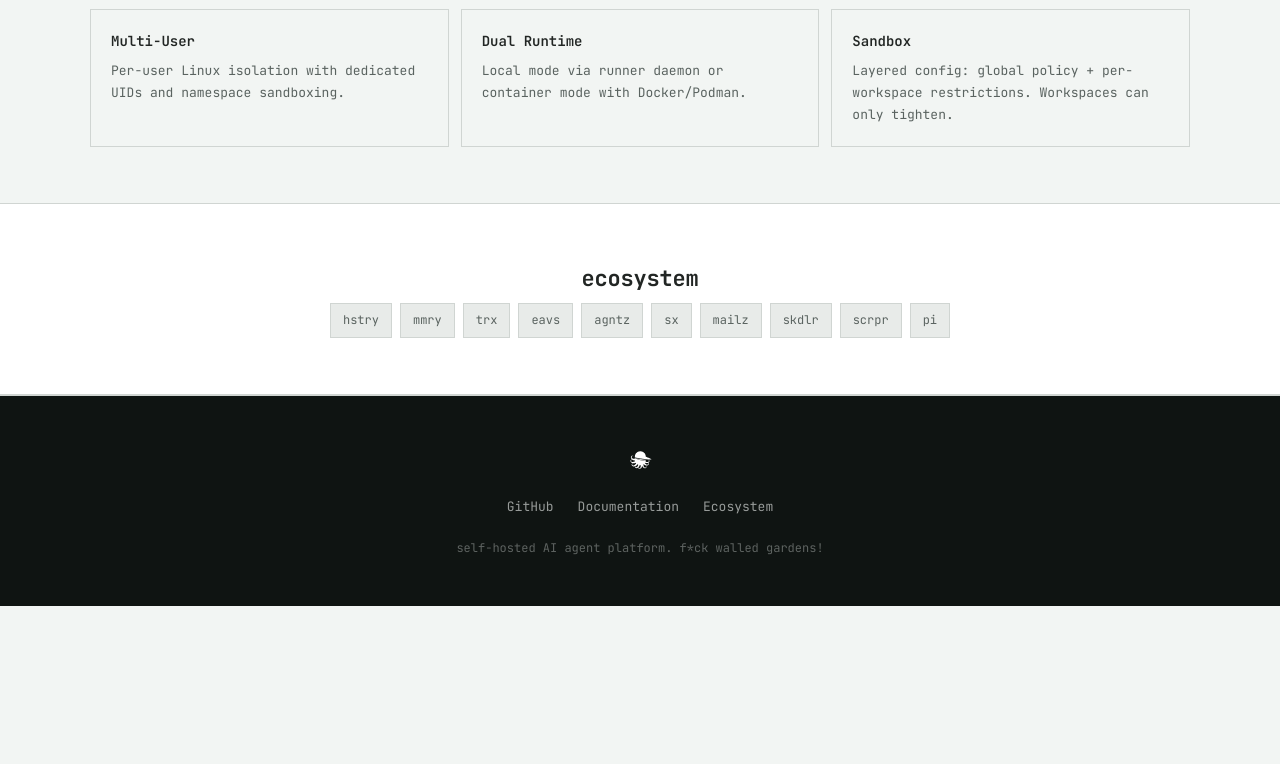
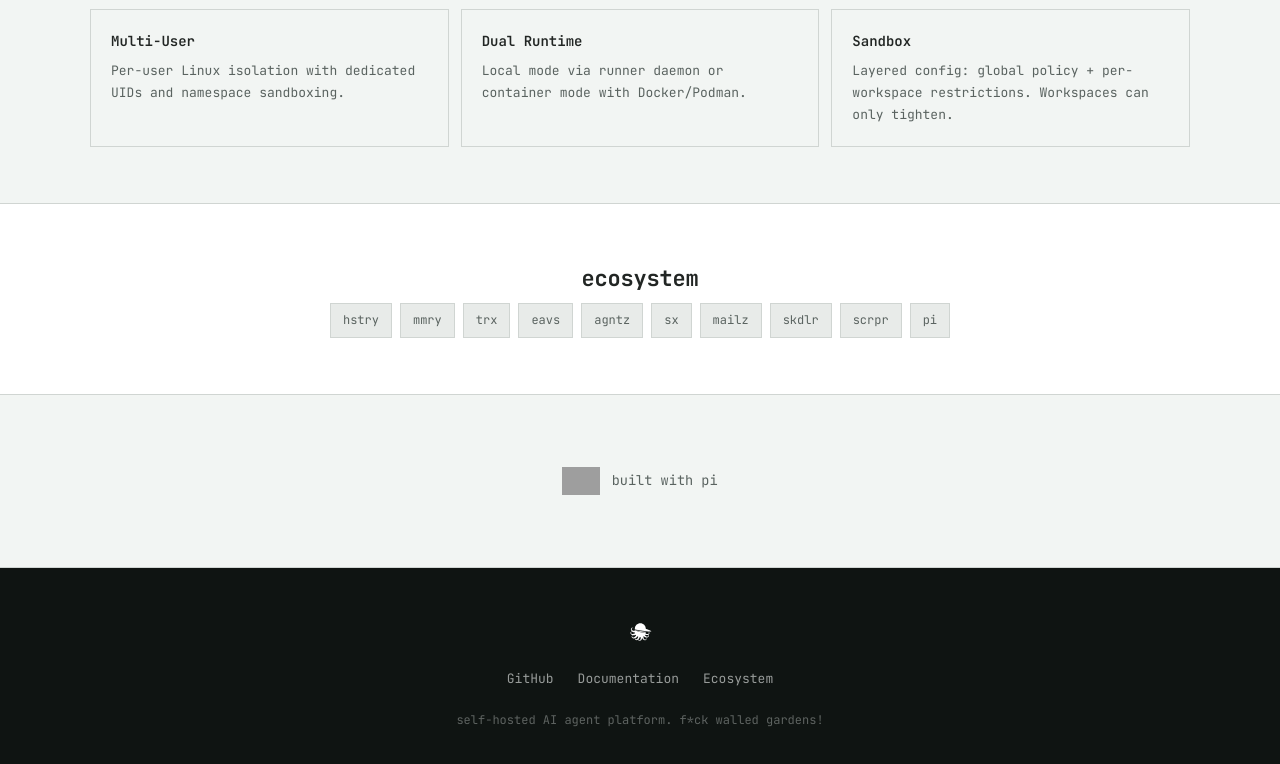
Before and after one commit to byteowlz/oqto-website, a website with bundled scripts: page public/index.html in a window 1280 px wide. Shown: the part 1072-1836 px from the top of the page. Before the commit the page ends 1678 px from the top, so only its background shows below. Built offline with nearby package versions, Linux system fonts and the light colour scheme; grey boxes are pictures that could not be loaded.

Commit message:
feat: add built with pi block and fix pi link

```diff
--- a/public/index.html
+++ b/public/index.html
@@ -175,8 +175,20 @@
           <a href="https://github.com/byteowlz/mailz" class="tool tool--link" target="_blank" rel="noopener">mailz</a>
           <a href="https://github.com/byteowlz/skdlr" class="tool tool--link" target="_blank" rel="noopener">skdlr</a>
           <a href="https://github.com/byteowlz/scrpr" class="tool tool--link" target="_blank" rel="noopener">scrpr</a>
-          <a href="https://github.com/badlogic/pi-coding-agent" class="tool tool--link" target="_blank" rel="noopener">pi</a>
+          <a href="https://github.com/mariozechner/pi-coding-agent" class="tool tool--link" target="_blank" rel="noopener">pi</a>
         </div>
+      </div>
+    </div>
+  </section>
+
+  <!-- Built with pi -->
+  <section class="section">
+    <div class="section__container">
+      <div class="built-with">
+        <a href="https://buildwithpi.ai/" target="_blank" rel="noopener" class="built-with__logo-link">
+          <img src="https://buildwithpi.ai/logo.svg" alt="pi" class="built-with__logo">
+        </a>
+        <div class="built-with__text">built with pi</div>
       </div>
     </div>
   </section>
--- a/public/styles/main.css
+++ b/public/styles/main.css
@@ -498,6 +498,33 @@ a:hover {
   color: var(--fg-muted);
   text-align: center;
   margin-bottom: 2rem;
+}
+
+/* ── Built with pi ── */
+.built-with {
+  display: flex;
+  align-items: center;
+  justify-content: center;
+  gap: 0.75rem;
+  padding: 1rem 0;
+}
+
+.built-with__logo {
+  height: 28px;
+  width: auto;
+  display: block;
+}
+
+.built-with__logo-link {
+  display: inline-flex;
+  align-items: center;
+}
+
+.built-with__text {
+  font-family: var(--font-mono);
+  font-size: 0.85rem;
+  color: var(--fg-muted);
+  text-transform: lowercase;
 }
 
 /* ── Architecture ── */
```
